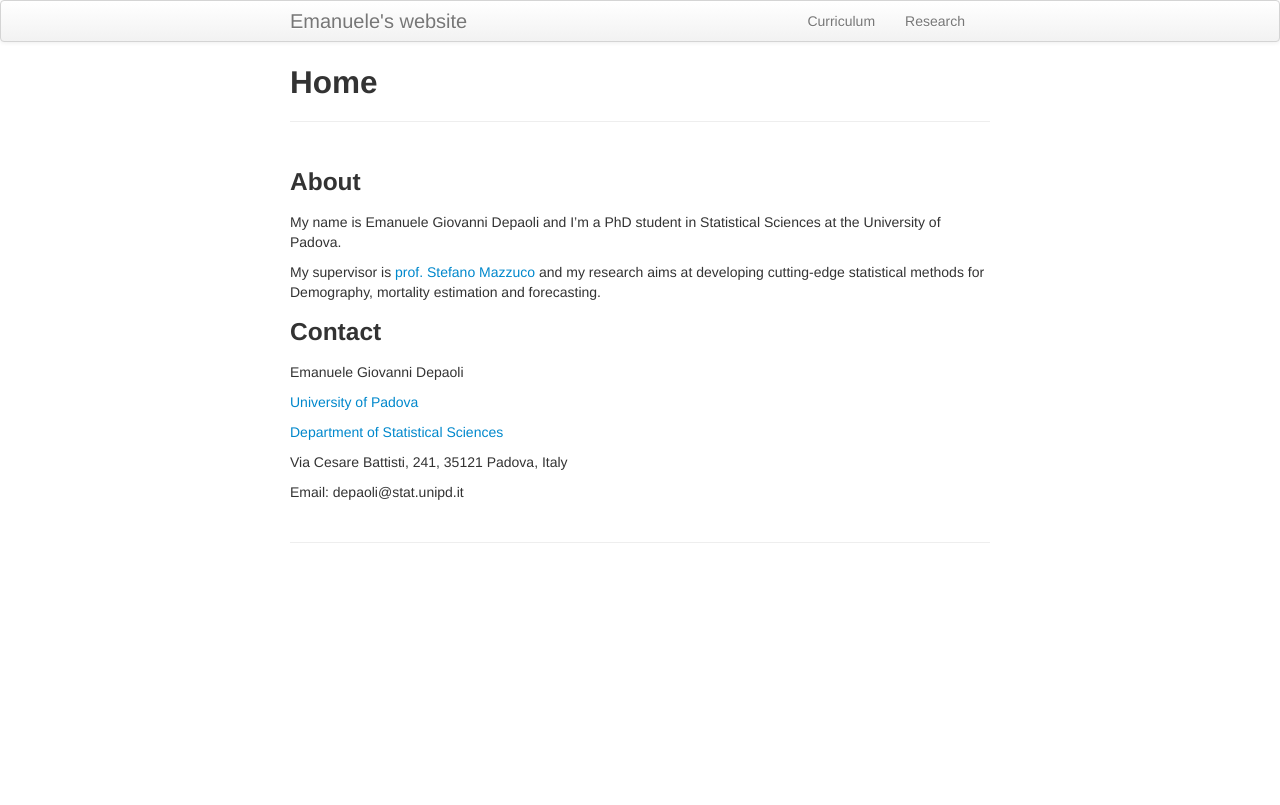
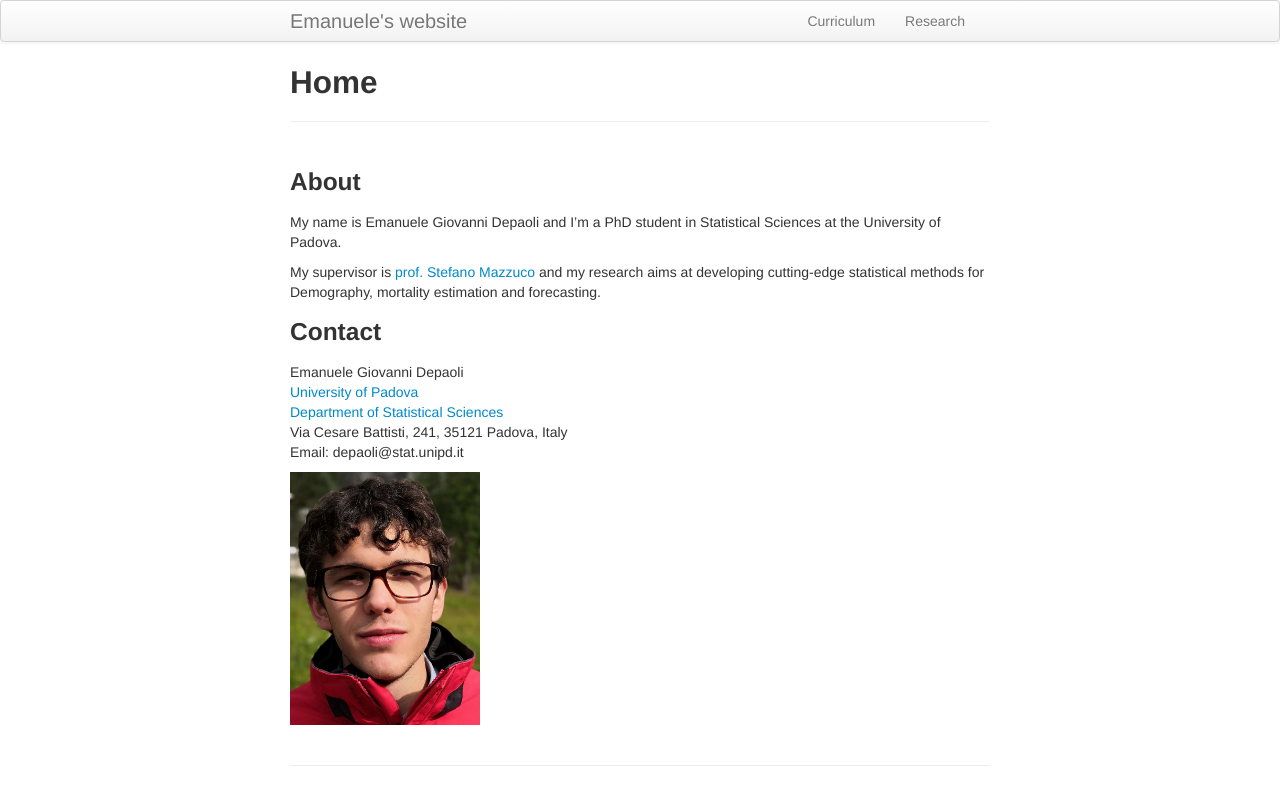
Before and after one commit to emanuelegdepaoli/emanuelegdepaoli.github.io, a Jekyll site: the page built from index.md, in a window 1280 px wide. Shown: the top 805 px of the page. Built offline with Jekyll 4.4.1, drawn with Linux system fonts in a browser that asks for light colours.

Commit message:
added photo

```diff
--- a/index.md
+++ b/index.md
@@ -14,12 +14,10 @@ and forecasting.
 
 ### Contact
 
-Emanuele Giovanni Depaoli
+Emanuele Giovanni Depaoli <br>
+[University of Padova](https://www.unipd.it/) <br>
+[Department of Statistical Sciences](https://www.stat.unipd.it/) <br>
+Via Cesare Battisti, 241, 35121 Padova, Italy <br>
+Email: depaoli@stat.unipd.it <br>
 
-[University of Padova](https://www.unipd.it/)
-
-[Department of Statistical Sciences](https://www.stat.unipd.it/)
-
-Via Cesare Battisti, 241, 35121 Padova, Italy
-
-Email: depaoli@stat.unipd.it
+<img src="cv_photo_resized.jpg" width="190">
```
Also changed, not shown: cv_photo_resized.jpg (added).
